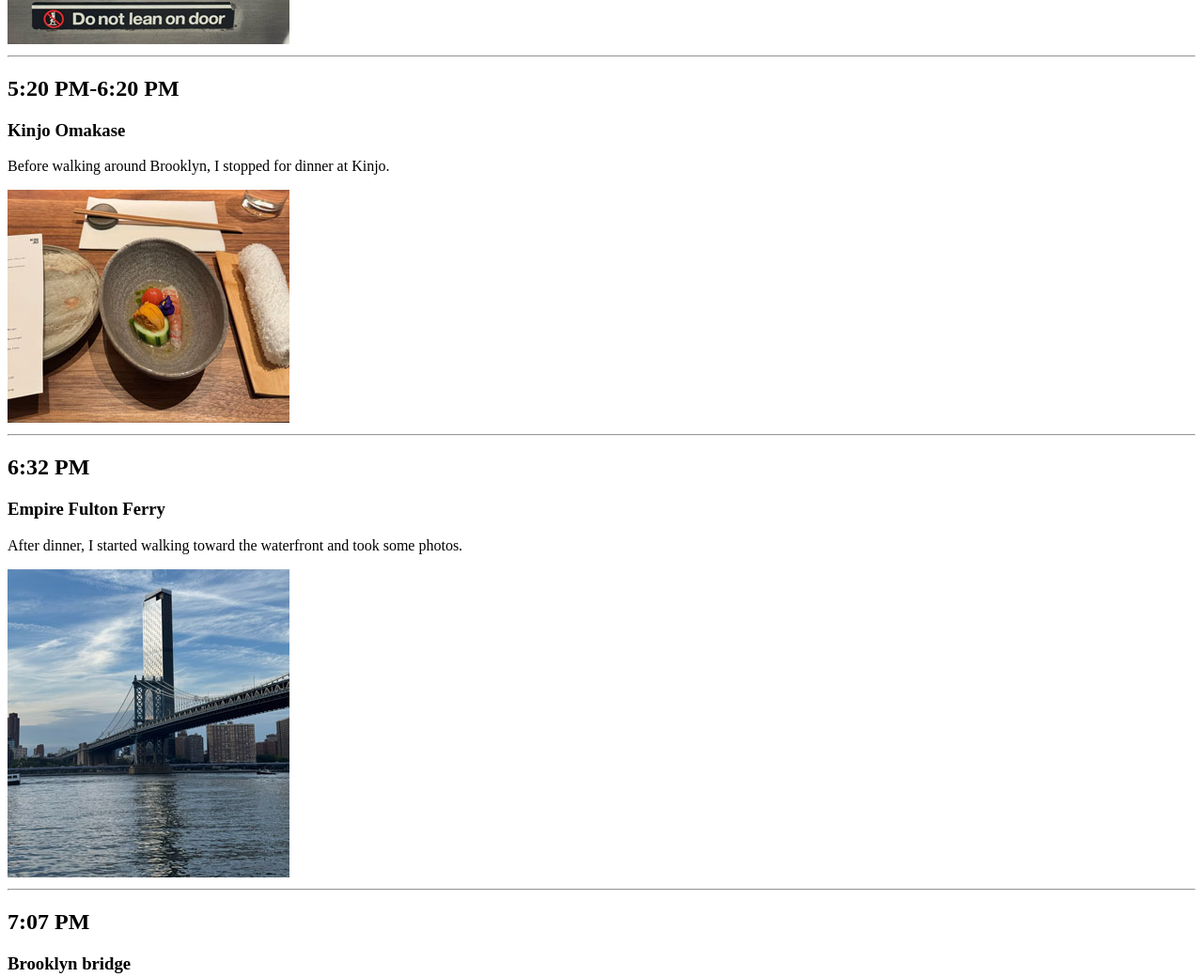
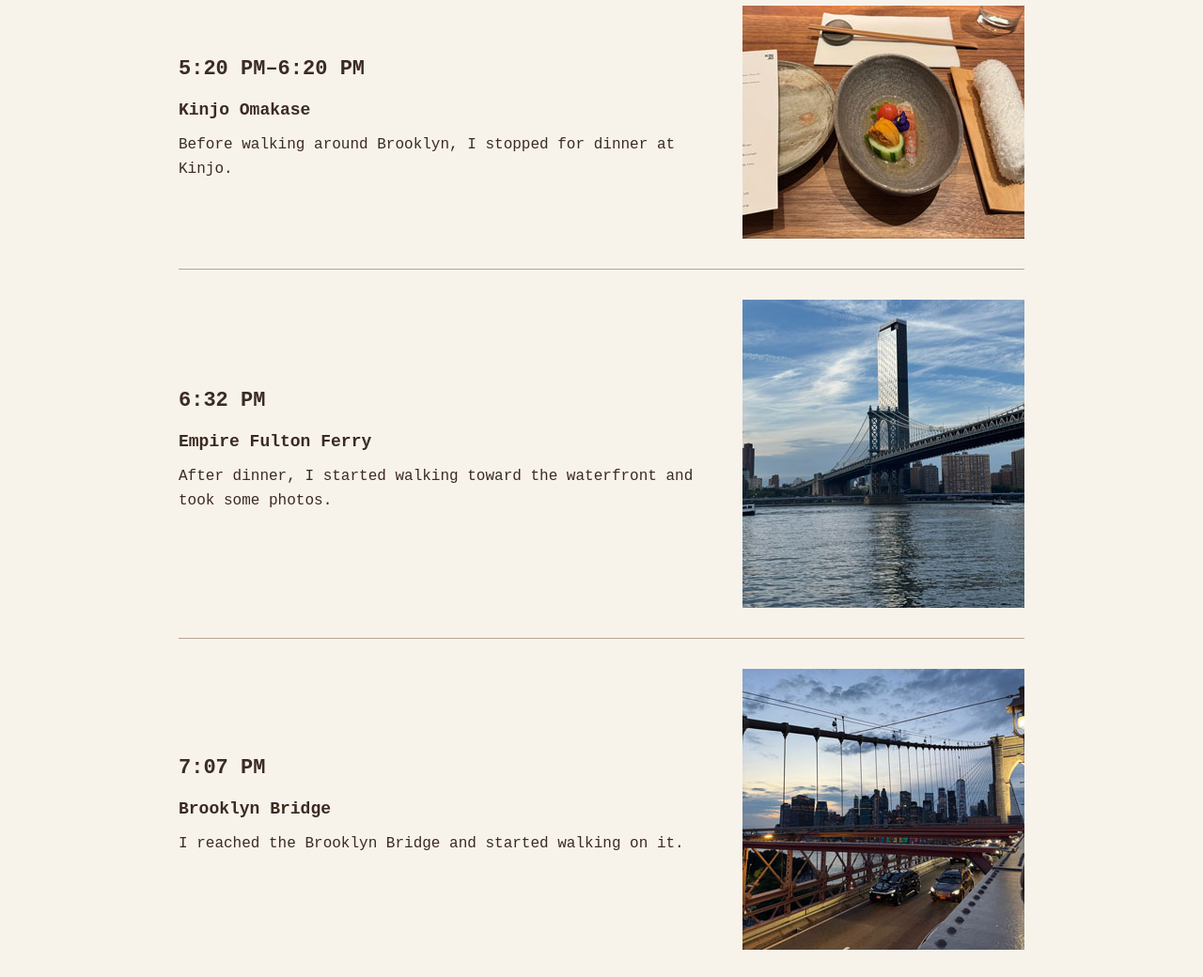
Before and after one commit to hum582/hum582.github.io, a plain HTML site: page projects/walk/index.html in a window 1280 px wide. Shown: the part 799-1839 px from the top of the page at 94% size. Drawn offline with Linux system fonts and the light colour scheme.

Commit message:
edit walk project

```diff
--- a/projects/walk/index.html
+++ b/projects/walk/index.html
@@ -4,52 +4,94 @@
 	<meta charset="utf-8">
 	<meta name="viewport" content="width=device-width, initial-scale=1">
 	<title>An Evening in Brooklyn</title>
+	<link rel="stylesheet" href="main.css">
 </head>
 <body>
+  <main>
+    <header>
       <h1>An Evening in Brooklyn</h1>
       <p>September 12, 2026</p>
-	<p>Queens-Kinjo-brooklyn Bridge-Home</p>
+      <p>Queens → Kinjo → Brooklyn Bridge → Home</p>
+    </header>
 
-<hr>
+    <section class="stop">
+      <div class="stop-text">
         <h2>4:24 PM</h2>
         <h3>Leaving Home</h3>
-<p>I took the subway from Queens to Brooklyn</p>
+        <p>I took the subway from Queens to Brooklyn.</p>
+      </div>
+
       <img src="imgs/subway.jpg" alt="Subway ride to Brooklyn">
-<hr>
+    </section>
+
+    <section class="stop">
+      <div class="stop-text">
         <h2>4:41 PM</h2>
         <h3>Transfer</h3>
         <p>Waiting for the next train.</p>
-<img src="imgs/subway1.jpg" alt="transfer to another train">
+      </div>
 
-<hr>
-	<h2>5:20 PM-6:20 PM</h2>
+      <img src="imgs/subway1.jpg" alt="Transferring to another train">
+    </section>
+
+    <section class="stop">
+      <div class="stop-text">
+        <h2>5:20 PM–6:20 PM</h2>
         <h3>Kinjo Omakase</h3>
-	<p>Before walking around Brooklyn, I stopped for dinner at Kinjo.</p>
-	<img src="imgs/kinjo.jpg" alt="go to restaurant">
+        <p>
+          Before walking around Brooklyn, I stopped for dinner at Kinjo.
+        </p>
+      </div>
 
-<hr>
+      <img src="imgs/kinjo.jpg" alt="Dinner at Kinjo">
+    </section>
+
+    <section class="stop">
+      <div class="stop-text">
         <h2>6:32 PM</h2>
         <h3>Empire Fulton Ferry</h3>
-	<p>After dinner, I started walking toward the waterfront and took some photos.</p>
-	<img src="imgs/walking.jpg" alt="walking around Brooklyn">
+        <p>
+          After dinner, I started walking toward the waterfront
+          and took some photos.
+        </p>
+      </div>
 
-<hr>
+      <img src="imgs/walking.jpg" alt="Walking around Brooklyn">
+    </section>
+
+    <section class="stop">
+      <div class="stop-text">
         <h2>7:07 PM</h2>
-	<h3>Brooklyn bridge</h3>
-	<p>I walked in the Brooklyn Bridge and started walking on the bridge.</p>
-	<img src="imgs/brooklyn.jpg" alt="walking on the bridge">
-<hr>
+        <h3>Brooklyn Bridge</h3>
+        <p>
+          I reached the Brooklyn Bridge and started walking on it.
+        </p>
+      </div>
+
+      <img src="imgs/brooklyn.jpg" alt="Walking on the Brooklyn Bridge">
+    </section>
+
+    <section class="stop">
+      <div class="stop-text">
         <h2>7:32 PM</h2>
         <h3>Heading Home</h3>
         <p>After the walk, I headed back to the subway.</p>
-<img src="imgs/back-home.jpg" alt="back to home">
+      </div>
 
+      <img src="imgs/back-home.jpg" alt="Heading home">
+    </section>
+
+    <section class="stop">
+      <div class="stop-text">
         <h2>8:40 PM</h2>
         <h3>Arrived Home</h3>
         <p>I arrived home and ended my evening in Brooklyn.</p>
+      </div>
+    </section>
 
-<hr>
+    <footer>
       <h3>Route</h3>
+
       <ol>
         <li>Queens</li>
         <li>Subway to Brooklyn</li>
@@ -59,9 +101,10 @@
         <li>Subway Home</li>
       </ol>
 
-<hr>
+      <p>4:24 PM–8:40 PM</p>
 
-<p>4:24 PM - 8:40PM</p>
-
+      <a href="../../index.html">← Back to Home</a>
+    </footer>
+  </main>
 </body>
 </html>
--- /dev/null
+++ b/projects/walk/main.css
@@ -0,0 +1,67 @@
+* {
+  box-sizing: border-box;
+}
+
+body {
+  margin: 0;
+  background-color: #f7f3eb;
+  color: #3b2b23;
+  font-family: "Courier New", Courier, monospace;
+  line-height: 1.6;
+}
+
+main {
+  max-width: 960px;
+  margin: 0 auto;
+  padding: 50px 30px;
+}
+
+header {
+  margin-bottom: 40px;
+}
+
+h1 {
+  font-size: 36px;
+  line-height: 1.2;
+}
+
+.stop {
+  display: flex;
+  align-items: center;
+  gap: 40px;
+  padding: 32px 0;
+  border-top: 1px solid #b7a394;
+}
+
+.stop-text {
+  flex: 1;
+}
+
+.stop img {
+  width: 300px;
+  height: auto;
+}
+
+h2 {
+  margin: 0 0 12px;
+  font-size: 22px;
+}
+
+h3 {
+  margin: 0 0 10px;
+  font-size: 18px;
+}
+
+p {
+  margin: 10px 0;
+}
+
+footer {
+  border-top: 1px solid #b7a394;
+  padding-top: 30px;
+}
+
+a {
+  color: inherit;
+  text-underline-offset: 4px;
+}
```
Also changed, not shown: index.html (+1 -1 lines), 1 other file. Lines whose indentation alone changed are shown as unchanged.
